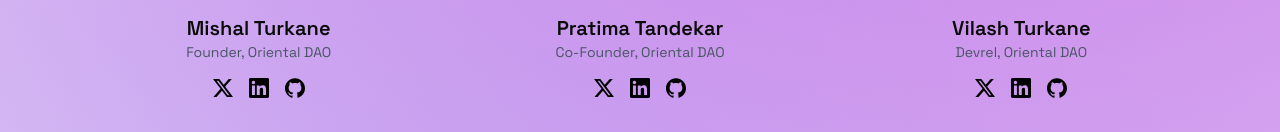
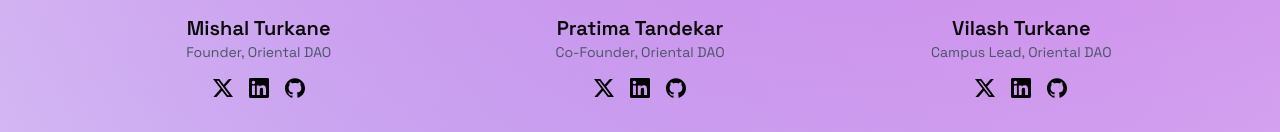
Before and after one commit to OrientalDA0/OrientalDAO-Landing, a Next.js app: page / in a window 1280 px wide. Shown: the part 1770-1902 px from the top of the page. Built offline with nearby package versions, Linux system fonts and the light colour scheme.

Commit message:
posi changed

```diff
--- a/app/page.tsx
+++ b/app/page.tsx
@@ -294,7 +294,7 @@ export default function OrientalDAOLanding() {
                 />
                 <h3 className="text-xl font-semibold">Vilash Turkane</h3>
                 <p className="text-gray-600 text-sm mb-4">
-                  Devrel, Oriental DAO
+                  Campus Lead, Oriental DAO
                 </p>
                 <div className="flex gap-4">
                   <a
```
